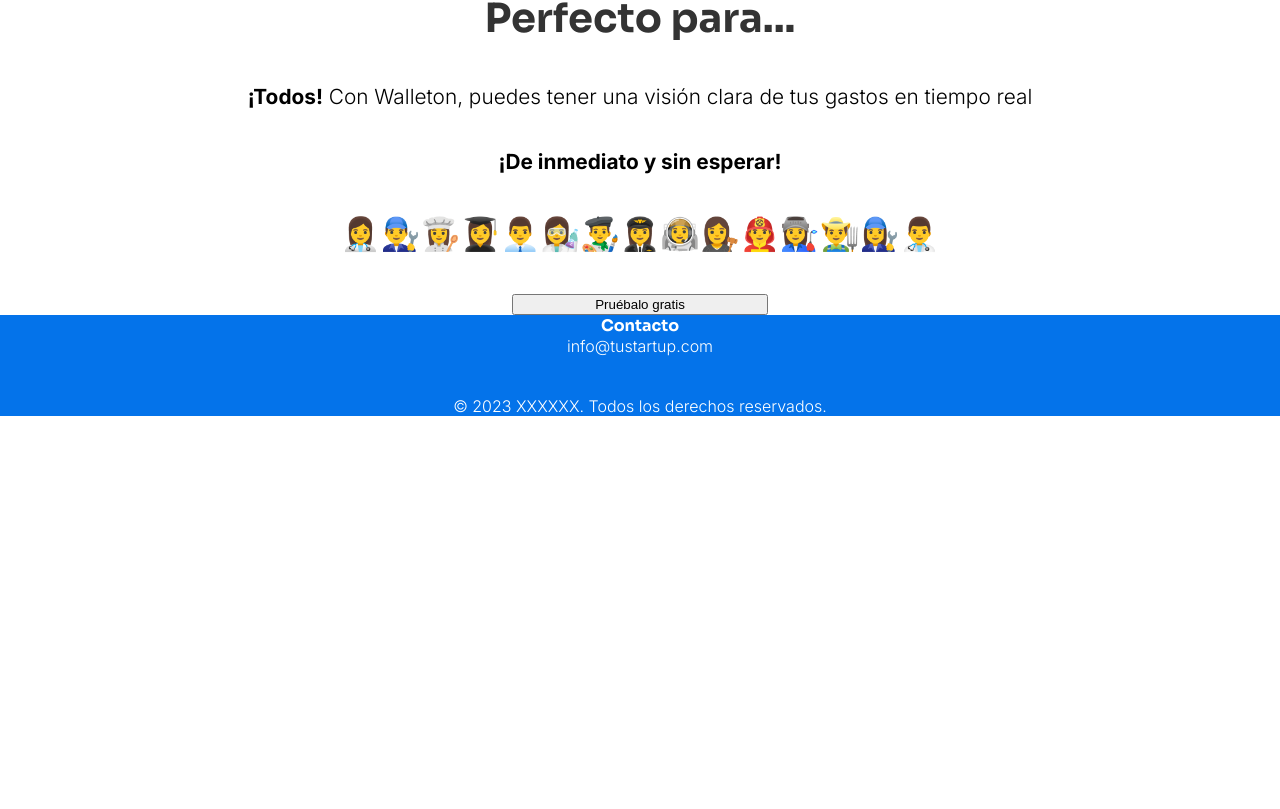
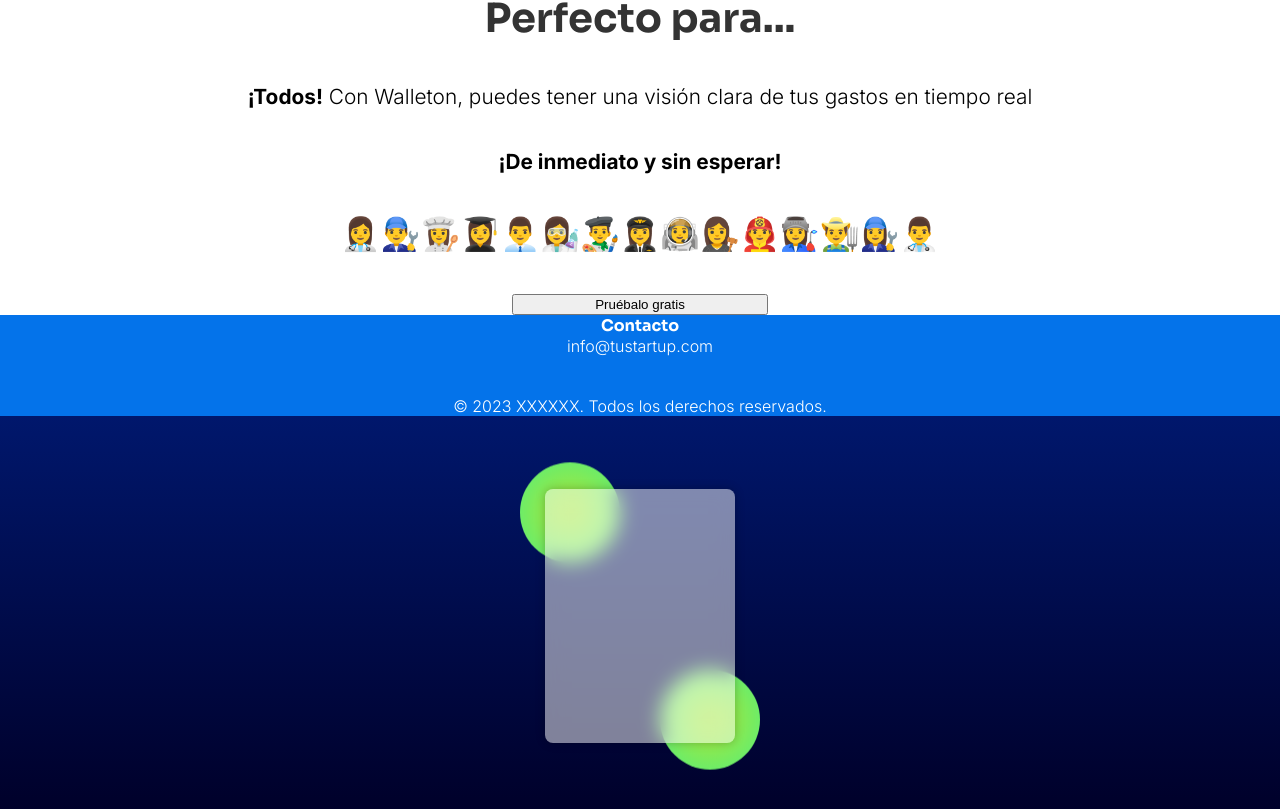
Before and after one commit to martinnss/cheap-flights, a React (Create React App) app in the folder frontend/: page / in a window 1280 px wide. Shown: the part 4243-5052 px from the top of the page. Before the commit the page ends 4659 px from the top, so only its background shows below. Built offline with nearby package versions, Linux system fonts and the light colour scheme.

Commit message:
working on footer

```diff
--- /dev/null
+++ b/frontend/src/Containers/Footer.jsx
@@ -0,0 +1,17 @@
+import React from 'react'
+import styled from 'styled-components'
+
+const FooterContainer = styled.div`
+    background-color: var(--darkblue);
+    height:30vh;
+`
+
+const Footer = () => {
+  return (
+    <FooterContainer>
+
+    </FooterContainer>
+  )
+}
+
+export default Footer
--- a/frontend/src/Pages/Home.jsx
+++ b/frontend/src/Pages/Home.jsx
@@ -11,6 +11,7 @@
 import CardSafari from '../Containers/CardSafari';
 import CardWithCircles from '../Containers/CardWithCircles';
 import BasicDiv from '../Components/BasicDiv';
+import Footer from '../Containers/Footer';
 
 
 const Home = () => {
@@ -98,6 +99,10 @@
                 </div>
             </div>
         </footer>
+        <DarkContainerBackground>
+            <CardWithCircles mode='light'/>
+        </DarkContainerBackground>
+        <Footer />
     </body>
     );
 };
--- a/frontend/src/Styles/App.css
+++ b/frontend/src/Styles/App.css
@@ -10,7 +10,8 @@
   font-weight: bold;
 }
 :root{
-  --blue:#1202ed
+  --blue:#1202ed;
+  --darkblue: #000029
 }
 
 html, body, div, span, applet, object, iframe, h1, h2, h3, h4, h5, h6, p, blockquote, pre, a, abbr, acronym, address, big, cite, code, del, dfn, em, img, ins, kbd, q, s, samp, small, strike, strong, sub, sup, tt, var, b, u, i, center, dl, dt, dd, ol, ul, li, fieldset, form, label, legend, table, caption, tbody, tfoot, thead, tr, th, td, article, aside, canvas, details, embed, figure, figcaption, footer, header, hgroup, menu, nav, output, ruby, section, summary, time, mark, audio, video {
```
